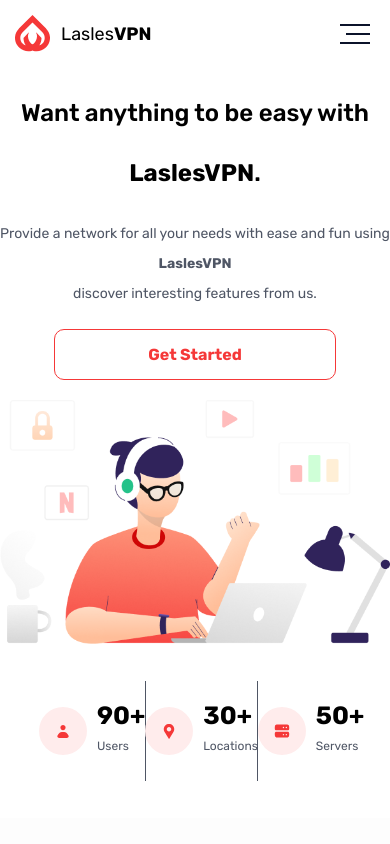
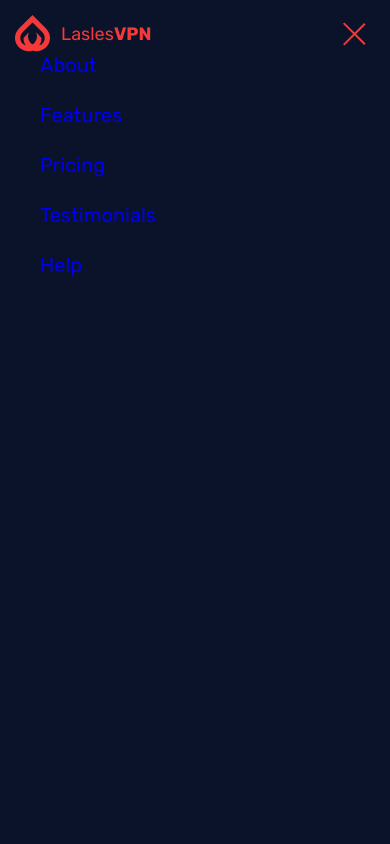
Before and after one commit to erlankg0/neobis-front-lasles-VPN, a website: page index.html in a window 390 px wide. Both pictures are taken after a click on the element 355 px from the left and 33 px from the top of the page. Shown: the top 844 px of the page. Drawn offline with nearby package versions, Linux system fonts and the light colour scheme.

Commit message:
finish project

```diff
--- a/index.html
+++ b/index.html
@@ -53,11 +53,11 @@
                 </a>
 
                 <nav class="nav">
-                    <a class="nav__link">About</a>
-                    <a class="nav__link">Features</a>
-                    <a class="nav__link">Pricing</a>
-                    <a class="nav__link">Testimonials</a>
-                    <a class="nav__link">Help</a>
+                    <a href="#about" class="nav__link">About</a>
+                    <a href="#features" class="nav__link">Features</a>
+                    <a href="#pricing" class="nav__link">Pricing</a>
+                    <a href="#testimonials" class="nav__link">Testimonials</a>
+                    <a href="#help" class="nav__link">Help</a>
                 </nav>
 
 
@@ -92,7 +92,7 @@
         <!-- end intro-->
 
         <!-- About -->
-        <section class="about">
+        <section class="about" id="about">
             <div class="container">
                 <div class="about__content">
                     <div class="about__item">
@@ -126,7 +126,7 @@
 
 
         <!--   Features   -->
-        <section class="features">
+        <section class="features" id="features">
             <div class="container">
                 <div class="features__content">
                     <div class="features__img">
@@ -151,7 +151,7 @@
         <!--  end Features      -->
 
         <!--  pricing        -->
-        <section class="pricing">
+        <section class="pricing" id="pricing">
             <div class="container">
                 <div class="pricing__container">
                     <div class="pricing__text">
@@ -286,7 +286,7 @@
         <!--  end pricing      -->
 
         <!--    Testimonials    -->
-        <section class="testimonials">
+        <section class="testimonials" id="testimonials">
             <div class="container">
                 <div class="testimonials__text">
                     <h3 class="testimonials__title title">
@@ -311,7 +311,7 @@
         <!--    End Testimonials    -->
 
         <!--  reviews      -->
-        <section class="reviews">
+        <section class="reviews" id="help">
             <div class="container">
                 <div class="reviews__content">
                     <div class="reviews__text">
--- a/src/js/script.js
+++ b/src/js/script.js
@@ -1,3 +1,5 @@
+// код для слайдера в reviews
+
 const swiper = new Swiper('.mySwiper', {
     // Параметры по умолчанию
     slidesPerView: 3,
@@ -14,3 +16,23 @@
     },
 
 });
+// добавленния класса active
+document.querySelector('.burger').addEventListener('click', function () {
+    this.classList.toggle('active');
+    document.querySelector('.nav').classList.toggle('open');
+})
+
+// скроллинг
+
+document.addEventListener('DOMContentLoaded', function () {
+    const links = document.querySelectorAll('.nav__link'); // сприсок всех nav nav__link
+
+    links.forEach(function (link) {
+        link.addEventListener('click', function (event) {
+            event.preventDefault();
+            const tardetID = this.getAttribute('href').substring(1);
+            const targetSection = document.getElementById(tardetID);
+            targetSection.scrollIntoView({behavior: 'smooth'})
+        })
+    })
+})
--- a/src/scss/adv.sass
+++ b/src/scss/adv.sass
@@ -47,8 +47,8 @@
 @media (max-width: 1440px)
   .adv
     &__content
-      left: 1%
-      transform: translate(25%, -50%)
+      left: unset
+      transform: translate(6%, -50%)
 
 @media (max-width: 1024px)
   .adv
@@ -69,5 +69,6 @@
       grid-template-columns: 1fr
       gap: 2rem
       padding: 3rem 1rem
+
     &__left
       justify-self: center
--- a/src/scss/features.sass
+++ b/src/scss/features.sass
@@ -79,3 +79,6 @@
 
     &__text
       text-align: center
+
+    &__list
+      padding: 1.4rem
--- a/src/scss/header.sass
+++ b/src/scss/header.sass
@@ -32,6 +32,7 @@
   &__link
     text-align: center
     cursor: pointer
+    text-decoration: none
 
 .auth
   display: grid
@@ -91,6 +92,18 @@
 .burger::after
   bottom: 0
 
+.burger.active span
+  display: none
+  color: transparent
+
+.burger.active::before
+  top: 50%
+  transform: rotate(-45deg) translate(0, -50%)
+
+.burger.active::after
+  bottom: 50%
+  transform: rotate(45deg) translate(0, 50%)
+
 
 // адаптация
 
@@ -118,6 +131,37 @@
   .header
     &__content
       grid-template-columns: 1fr 5rem
+  .logo
+    z-index: 51
+    color: $--color-orange
 
-  .nav, .auth
+
+  .auth
     display: none
+    z-index: 52
+
+  .nav.open
+    display: flex
+    flex-direction: column
+    position: fixed
+    height: 100%
+    width: 100%
+    top: 0
+    bottom: 0
+    left: 0
+    right: 0
+
+    z-index: 50
+    overflow-y: auto
+    padding: 5rem 4rem
+    background-color: $--color-black
+    color: $--color-orange
+    align-items: flex-start
+    font-size: 2rem
+    gap: 2rem
+    line-height: 3rem
+  .nav
+    display: none
+
+  .burger::before, .burger::after
+    background-color: $--color-orange
--- a/src/scss/pricing.sass
+++ b/src/scss/pricing.sass
@@ -41,7 +41,7 @@
     &__content
       grid-template-columns: 1fr
       gap: 3rem
-      padding: 0 10rem
+      padding: 0 1rem
 
     &__text
       margin: 0 auto
```
Also changed, not shown: dist/css/adv.css, dist/css/features.css, dist/css/header.css, dist/css/pricing.css, dist/css/styles.css.
